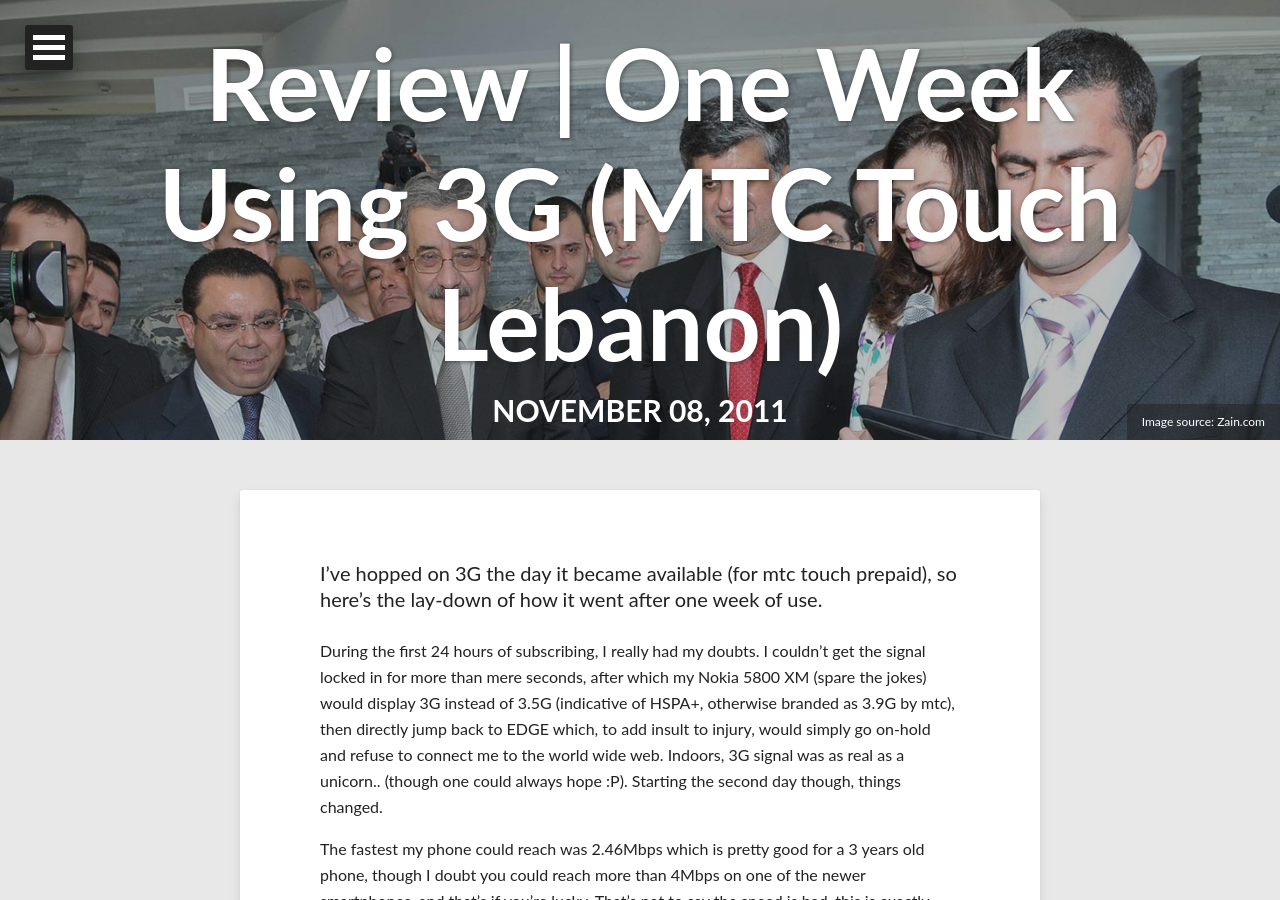
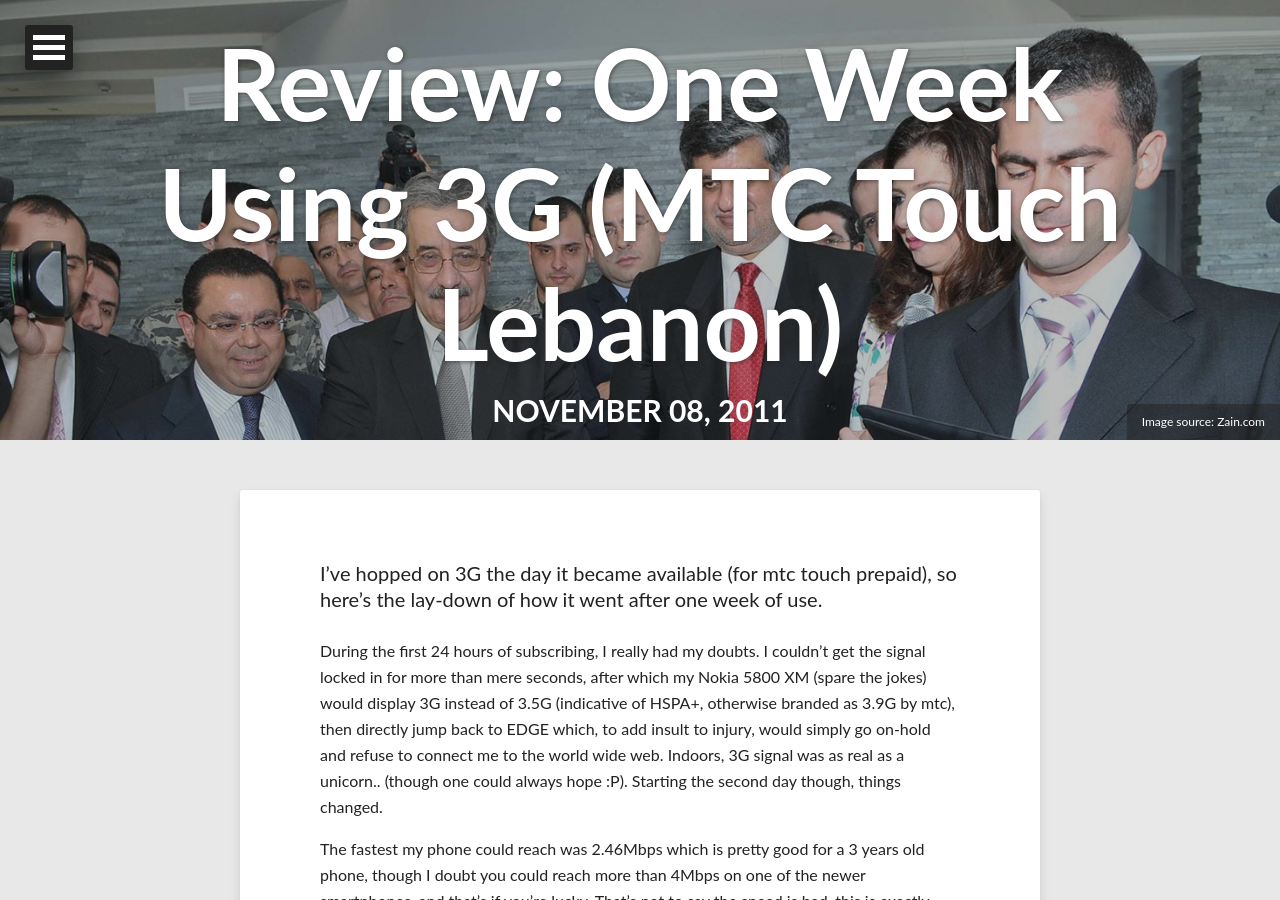
Before and after one commit to bmak91/bmak91.github.io, a Jekyll site: the page built from _posts/2011-11-8-review-one-week-using-3g-mtc.md, in a window 1280 px wide and 900 px high. Built offline with Jekyll 4.4.1, drawn with Linux system fonts in a browser that asks for light colours; nearby versions of some CDN libraries; some of the changed text lies outside the part shown.

Commit message:
another fix

```diff
--- a/_posts/2011-11-8-review-one-week-using-3g-mtc.md
+++ b/_posts/2011-11-8-review-one-week-using-3g-mtc.md
@@ -1,6 +1,6 @@
 ---
 layout: post
-title: Review | One Week Using 3G (MTC Touch Lebanon)
+title: "Review: One Week Using 3G (MTC Touch Lebanon)"
 description: "Disqus and Outbrain."
 modified: 2012-03-31
 image:
```
